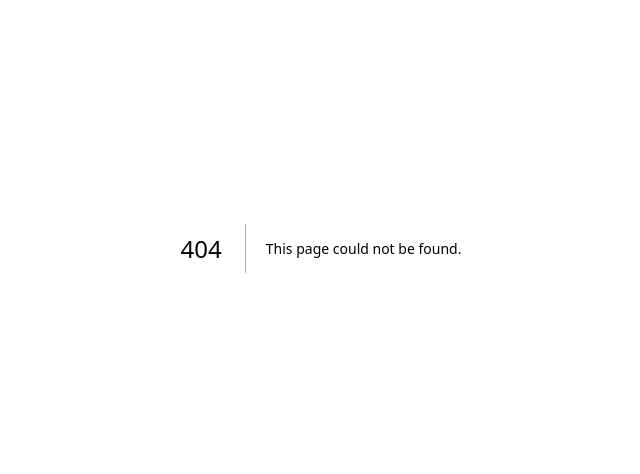
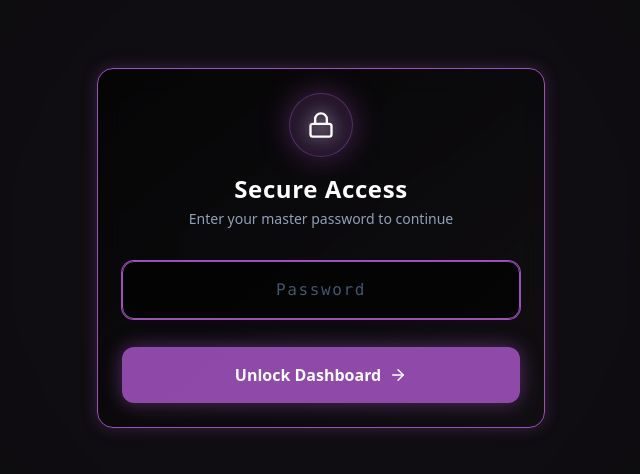
Before and after one commit to Harshith743/NutriTrack, a Next.js app: page /login in a window 1280 px wide. Before the commit this address had no page. Shown: the part 152-626 px from the top of the page, without its empty margins (319-959 px from the left). Built offline with nearby package versions, Linux system fonts and the light colour scheme.

Commit message:
feat: add password protection middleware and login page

```diff
--- /dev/null
+++ b/src/app/api/auth/route.ts
@@ -0,0 +1,39 @@
+import { NextResponse } from 'next/server';
+
+export async function POST(request: Request) {
+    try {
+        const { password } = await request.json();
+
+        // Check against environment variable
+        if (password === process.env.APP_PASSWORD) {
+            // Success - Set HTTP Only cookie
+            const response = NextResponse.json({ success: true });
+
+            // Set cookie that expires in 30 days
+            response.cookies.set({
+                name: 'auth',
+                value: 'true',
+                httpOnly: true,
+                secure: process.env.NODE_ENV === 'production',
+                sameSite: 'lax',
+                maxAge: 60 * 60 * 24 * 30, // 30 days
+                path: '/',
+            });
+
+            return response;
+        }
+
+        // Failure
+        return NextResponse.json(
+            { success: false, error: 'Incorrect password' },
+            { status: 401 }
+        );
+
+    } catch (error) {
+        console.error("Auth API Error:", error);
+        return NextResponse.json(
+            { success: false, error: 'Internal server error' },
+            { status: 500 }
+        );
+    }
+}
--- /dev/null
+++ b/src/app/login/page.tsx
@@ -0,0 +1,102 @@
+"use client";
+
+import { useState } from "react";
+import { useRouter } from "next/navigation";
+import { Lock, ArrowRight, Loader2 } from "lucide-react";
+
+export default function LoginPage() {
+    const [password, setPassword] = useState("");
+    const [error, setError] = useState("");
+    const [isLoading, setIsLoading] = useState(false);
+    const router = useRouter();
+
+    const handleSubmit = async (e: React.FormEvent) => {
+        e.preventDefault();
+        setError("");
+
+        if (!password) {
+            setError("Please enter a password");
+            return;
+        }
+
+        setIsLoading(true);
+
+        try {
+            const res = await fetch("/api/auth", {
+                method: "POST",
+                headers: { "Content-Type": "application/json" },
+                body: JSON.stringify({ password })
+            });
+
+            if (res.ok) {
+                // Refresh the router to trigger middleware check and redirect to home
+                router.push("/");
+                router.refresh();
+            } else {
+                const data = await res.json();
+                setError(data.error || "Incorrect password");
+                setPassword("");
+            }
+        } catch (err) {
+            setError("An error occurred. Please try again.");
+        } finally {
+            setIsLoading(false);
+        }
+    };
+
+    return (
+        <div className="min-h-screen flex flex-col items-center justify-center p-4">
+
+            <div className="absolute inset-0 flex items-center justify-center pointer-events-none opacity-20 z-0">
+                <div className="w-[800px] h-[800px] bg-electric/20 rounded-full blur-[120px]"></div>
+            </div>
+
+            <div className="glass-card w-full max-w-md p-8 flex flex-col gap-8 relative z-10 neon-border bg-gradient-to-br from-black/80 to-black/40 backdrop-blur-xl">
+
+                <div className="flex flex-col items-center gap-4 text-center">
+                    <div className="w-16 h-16 rounded-full bg-electric/20 flex items-center justify-center shadow-[0_0_30px_rgba(157,80,187,0.4)] border border-electric/40">
+                        <Lock size={28} className="text-white drop-shadow-[0_0_8px_rgba(255,255,255,0.8)]" />
+                    </div>
+                    <div>
+                        <h1 className="text-2xl font-bold text-white tracking-wide mb-1">Secure Access</h1>
+                        <p className="text-slate-400 text-sm">Enter your master password to continue</p>
+                    </div>
+                </div>
+
+                <form onSubmit={handleSubmit} className="flex flex-col gap-5">
+                    <div className="relative">
+                        <input
+                            type="password"
+                            value={password}
+                            onChange={(e) => setPassword(e.target.value)}
+                            placeholder="Password"
+                            className="w-full bg-black/60 border border-white/10 rounded-xl px-4 py-4 text-white focus:outline-none focus:border-electric focus:ring-1 focus:ring-electric transition-all placeholder:text-slate-600 font-mono tracking-widest text-center"
+                            autoFocus
+                        />
+                    </div>
+
+                    {error && (
+                        <div className="text-red-400 text-sm text-center font-medium bg-red-400/10 border border-red-400/20 py-2 rounded-lg">
+                            {error}
+                        </div>
+                    )}
+
+                    <button
+                        type="submit"
+                        disabled={isLoading}
+                        className="w-full bg-electric/90 hover:bg-electric text-white font-semibold py-4 rounded-xl transition-all active:scale-[0.98] shadow-[0_0_20px_rgba(157,80,187,0.5)] hover:shadow-[0_0_30px_rgba(157,80,187,0.7)] disabled:opacity-50 disabled:cursor-not-allowed flex items-center justify-center gap-2 mt-2"
+                    >
+                        {isLoading ? (
+                            <Loader2 size={20} className="animate-spin" />
+                        ) : (
+                            <>
+                                Unlock Dashboard <ArrowRight size={18} />
+                            </>
+                        )}
+                    </button>
+                </form>
+
+            </div>
+        </div>
+    );
+}
--- /dev/null
+++ b/src/middleware.ts
@@ -0,0 +1,44 @@
+import { NextResponse } from 'next/server';
+import type { NextRequest } from 'next/server';
+
+// Define the absolute path to ensure we write to the project root.
+export function middleware(request: NextRequest) {
+    // 1. Get the auth cookie from the request
+    const authCookie = request.cookies.get('auth');
+    const isAuthenticated = authCookie?.value === 'true';
+
+    // 2. Determine paths
+    const isLoginPage = request.nextUrl.pathname.startsWith('/login');
+    const isAuthApi = request.nextUrl.pathname.startsWith('/api/auth');
+
+    // Allow requests to the login page itself or the auth API
+    if (isLoginPage || isAuthApi) {
+        // If they try to go to login but are already authenticated, redirect to home
+        if (isAuthenticated && isLoginPage) {
+            return NextResponse.redirect(new URL('/', request.url));
+        }
+        return NextResponse.next();
+    }
+
+    // 3. Any other route requires authentication
+    if (!isAuthenticated) {
+        // Redirect to login page
+        return NextResponse.redirect(new URL('/login', request.url));
+    }
+
+    // Return next if authenticated
+    return NextResponse.next();
+}
+
+// See "Matching Paths" below to learn more
+export const config = {
+    matcher: [
+        /*
+         * Match all request paths except for the ones starting with:
+         * - _next/static (static files)
+         * - _next/image (image optimization files)
+         * - favicon.ico, sitemap.xml, robots.txt (metadata files)
+         */
+        '/((?!_next/static|_next/image|favicon.ico|sitemap.xml|robots.txt).*)',
+    ],
+};
--- a/src/proxy.ts
+++ /dev/null
@@ -1,46 +0,0 @@
-import { NextResponse } from 'next/server';
-import type { NextRequest } from 'next/server';
-
-export function middleware(request: NextRequest) {
-    // Define paths that don't require authentication
-    const isPublicPath = request.nextUrl.pathname === '/login' ||
-        request.nextUrl.pathname.startsWith('/api/login');
-
-    // Next.js static files and images should bypass middleware
-    if (
-        request.nextUrl.pathname.startsWith('/_next') ||
-        request.nextUrl.pathname.startsWith('/favicon.ico') ||
-        request.nextUrl.pathname.startsWith('/public')
-    ) {
-        return NextResponse.next();
-    }
-
-    // Get the auth cookie
-    const authCookie = request.cookies.get('nutri_auth')?.value;
-
-    // If trying to access a protected route without a valid cookie, redirect to login
-    if (!isPublicPath && authCookie !== 'authenticated') {
-        return NextResponse.redirect(new URL('/login', request.url));
-    }
-
-    // If trying to access login page while already authenticated, redirect to dashboard
-    if (isPublicPath && request.nextUrl.pathname === '/login' && authCookie === 'authenticated') {
-        return NextResponse.redirect(new URL('/', request.url));
-    }
-
-    return NextResponse.next();
-}
-
-// See "Matching Paths" below to learn more
-export const config = {
-    matcher: [
-        /*
-         * Match all request paths except for the ones starting with:
-         * - api (API routes) -> We want to protect API routes as well!
-         * - _next/static (static files)
-         * - _next/image (image optimization files)
-         * - favicon.ico (favicon file)
-         */
-        '/((?!_next/static|_next/image|favicon.ico).*)',
-    ],
-};
```
Also changed, not shown: 1 other file (tests, documents, lock files or other folders).
